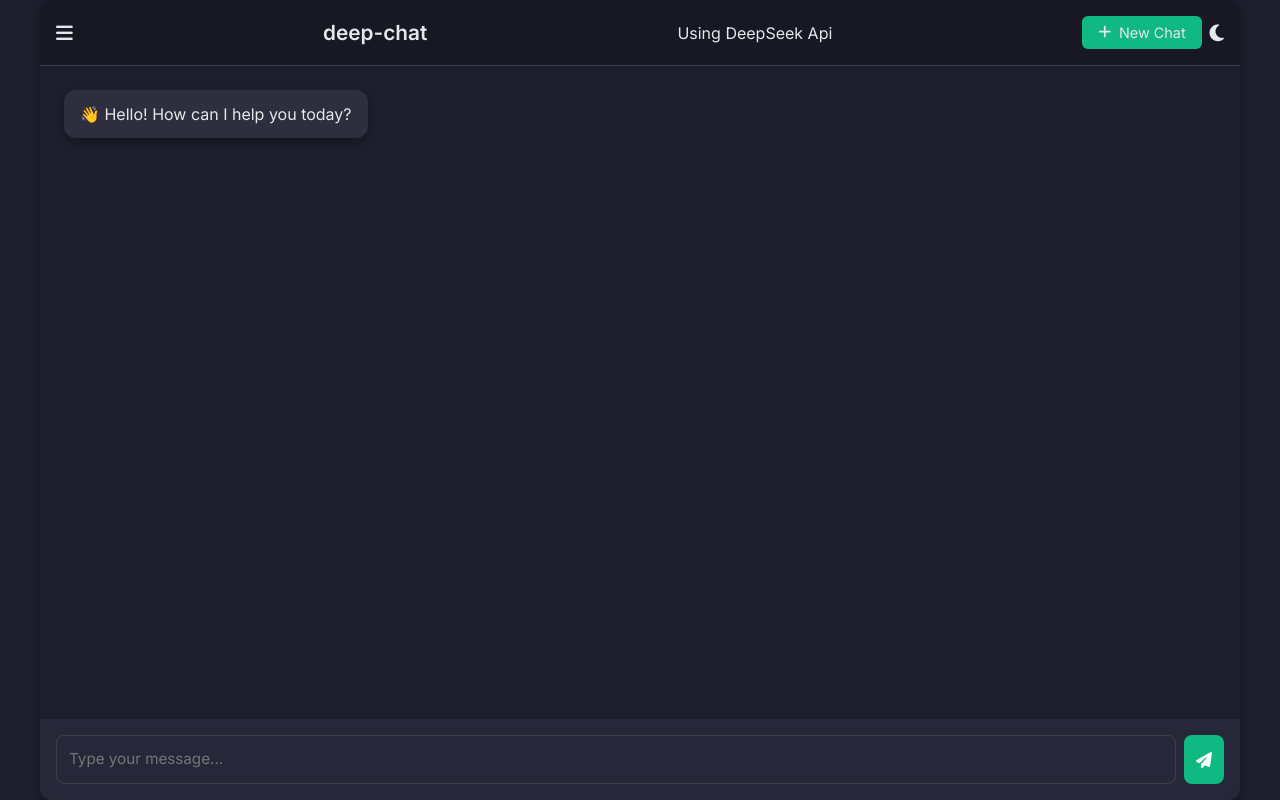
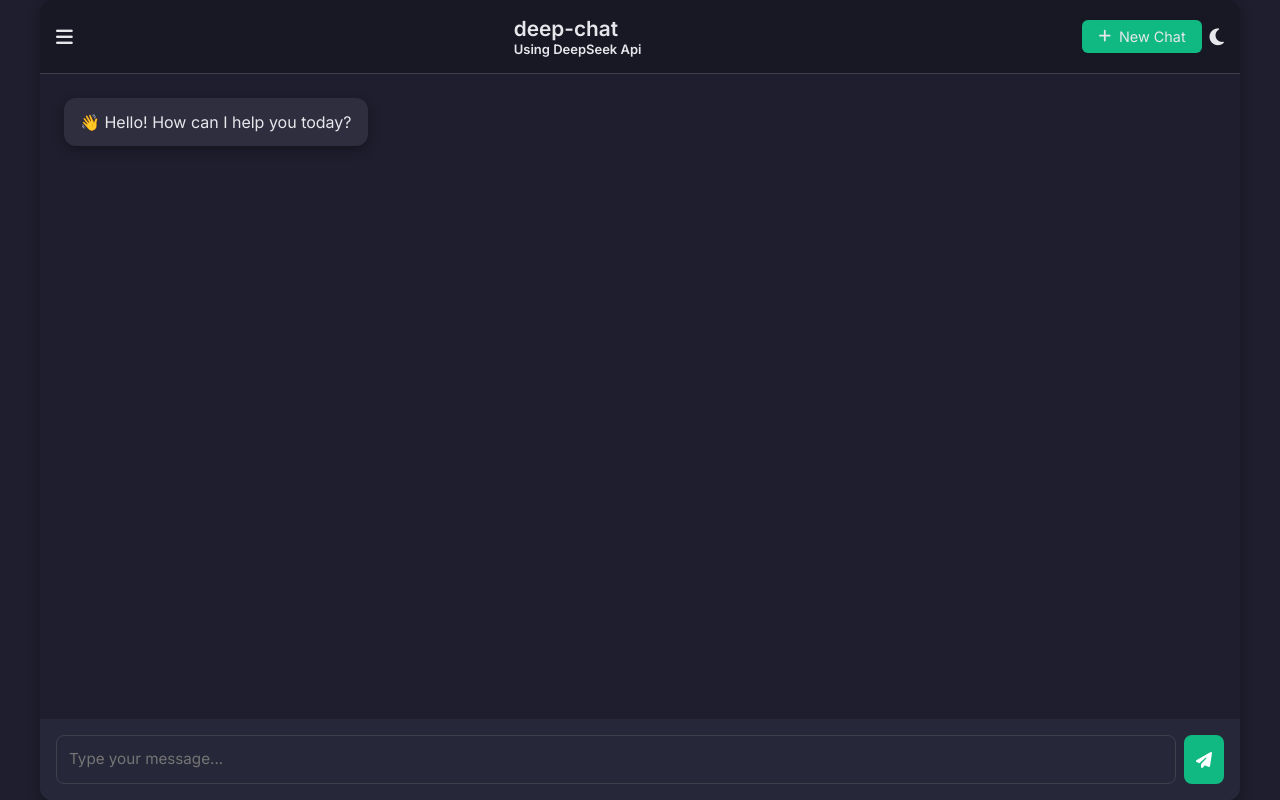
Before and after one commit to CodeWithVedang/Chatgpt-clone, a plain HTML site: page index.html in a window 1280 px wide. Drawn offline with Linux system fonts and the light colour scheme.

Commit message:
Update index.html

```diff
--- a/index.html
+++ b/index.html
@@ -30,7 +30,7 @@
         <button class="sidebar-open" id="sidebar-open" aria-label="Open sidebar">
           <i class="fas fa-bars"></i>
         </button>
-        <h1>deep-chat</h1><p>Using DeepSeek Api</p>
+        <h1>deep-chat <span><p style="font-size: small;">Using DeepSeek Api</p></span></h1>
         <div class="header-buttons">
           <button class="new-chat" id="new-chat" aria-label="Start new chat">
             <i class="fas fa-plus"></i> New Chat
```
